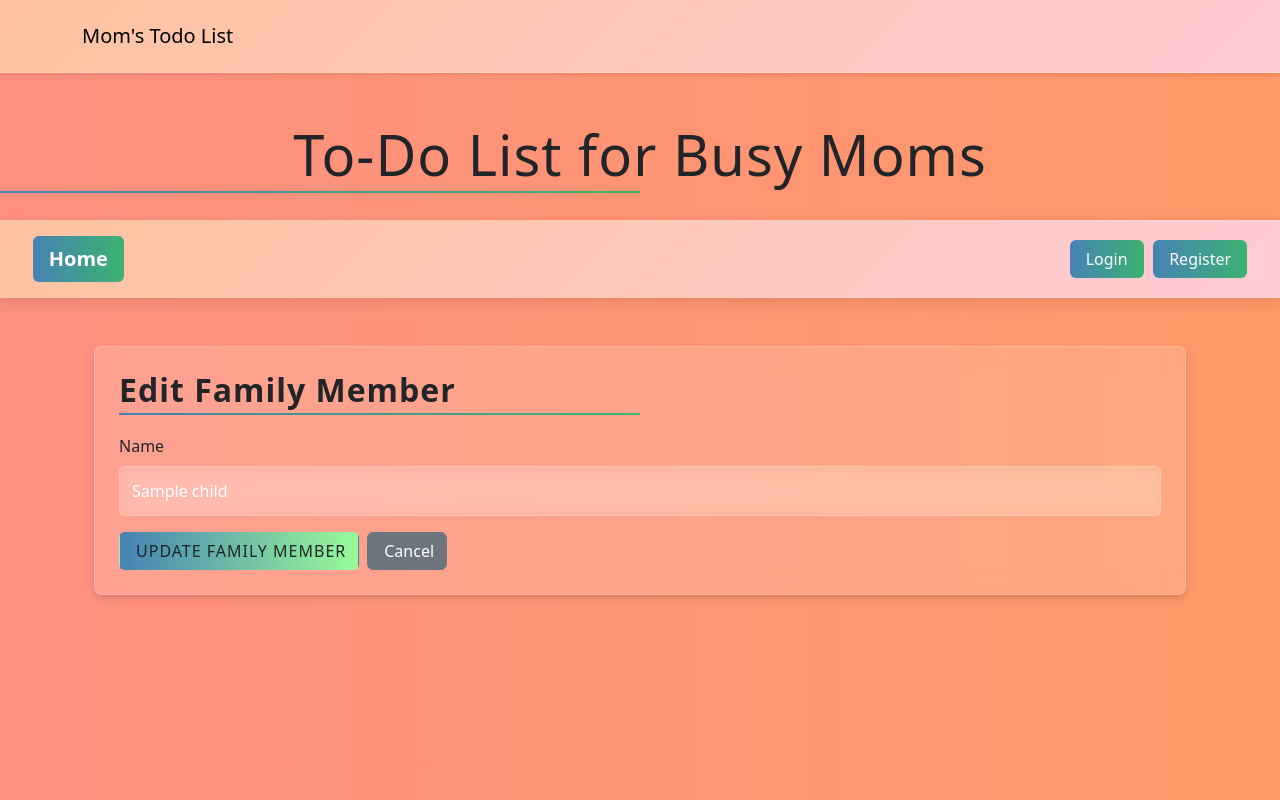
After one commit to EssBuilds/starmamas, a Django app: page /edit_child/1/ in a window 1280 px wide. The commit adds this page. Run offline with Django 5.2, Linux system fonts and the light colour scheme; a user stored in the database is signed in; tables that the repository leaves empty hold one stand-in row (values such as "Sample post"); some libraries are stand-ins or nearby versions.

Commit message:
Complete CRUD implementation: Add edit and delete functionality for family members

```diff
--- /dev/null
+++ b/templates/account/edit_child.html
@@ -0,0 +1,24 @@
+{% extends "base.html" %}
+
+{% block content %}
+<div class="container mt-5">
+    <div class="glass-card p-4">
+        <h2 class="mb-4">Edit Family Member</h2>
+        <form method="post" action="{% url 'todo:edit_child' child.id %}">
+            {% csrf_token %}
+            <div class="mb-3">
+                <label for="childName" class="form-label">Name</label>
+                <input type="text" class="form-control" id="childName" name="name" value="{{ child.name }}" required>
+            </div>
+            <div class="d-flex gap-2">
+                <button type="submit" class="btn btn-gradient">
+                    <i class="bi bi-check-circle me-1"></i> Update Family Member
+                </button>
+                <a href="{% url 'todo:home' %}" class="btn btn-secondary">
+                    <i class="bi bi-arrow-left me-1"></i> Cancel
+                </a>
+            </div>
+        </form>
+    </div>
+</div>
+{% endblock %}
--- a/todo/urls.py
+++ b/todo/urls.py
@@ -13,6 +13,8 @@ urlpatterns = [
     path('add_child/', views.add_child, name='add_child'),
     path('edit_task/<int:task_id>/', views.edit_task, name='edit_task'),
     path('delete_task/<int:task_id>/', views.delete_task, name='delete_task'),
+    path('edit_child/<int:child_id>/', views.edit_child, name='edit_child'),
+    path('delete_child/<int:child_id>/', views.delete_child, name='delete_child'),
     path('profile/', views.profile, name='profile'),
     path('password_change/', auth_views.PasswordChangeView.as_view(
         template_name='registration/password_change.html'
--- a/todo/views.py
+++ b/todo/views.py
@@ -103,5 +103,27 @@ def add_child(request):
         return HttpResponseNotAllowed(['GET', 'POST'])
 
 @login_required
+def edit_child(request, child_id):
+    child = get_object_or_404(Child, id=child_id, user=request.user)
+    if request.method == 'POST':
+        form = ChildForm(request.POST, instance=child)
+        if form.is_valid():
+            form.save()
+            messages.success(request, "Family member updated!")
+            return redirect('todo:home')
+    else:
+        form = ChildForm(instance=child)
+    return render(request, 'account/edit_child.html', {'form': form, 'child': child})
+
+@login_required
+def delete_child(request, child_id):
+    child = get_object_or_404(Child, id=child_id, user=request.user)
+    if request.method == 'POST':
+        child.delete()
+        messages.success(request, "Family member removed!")
+        return redirect('todo:home')
+    return HttpResponseNotAllowed(['POST'])
+
+@login_required
 def profile(request):
     return render(request, 'registration/profile.html', {'user': request.user})
```
Also changed, not shown: templates/account/home.html (+19 -4 lines).
